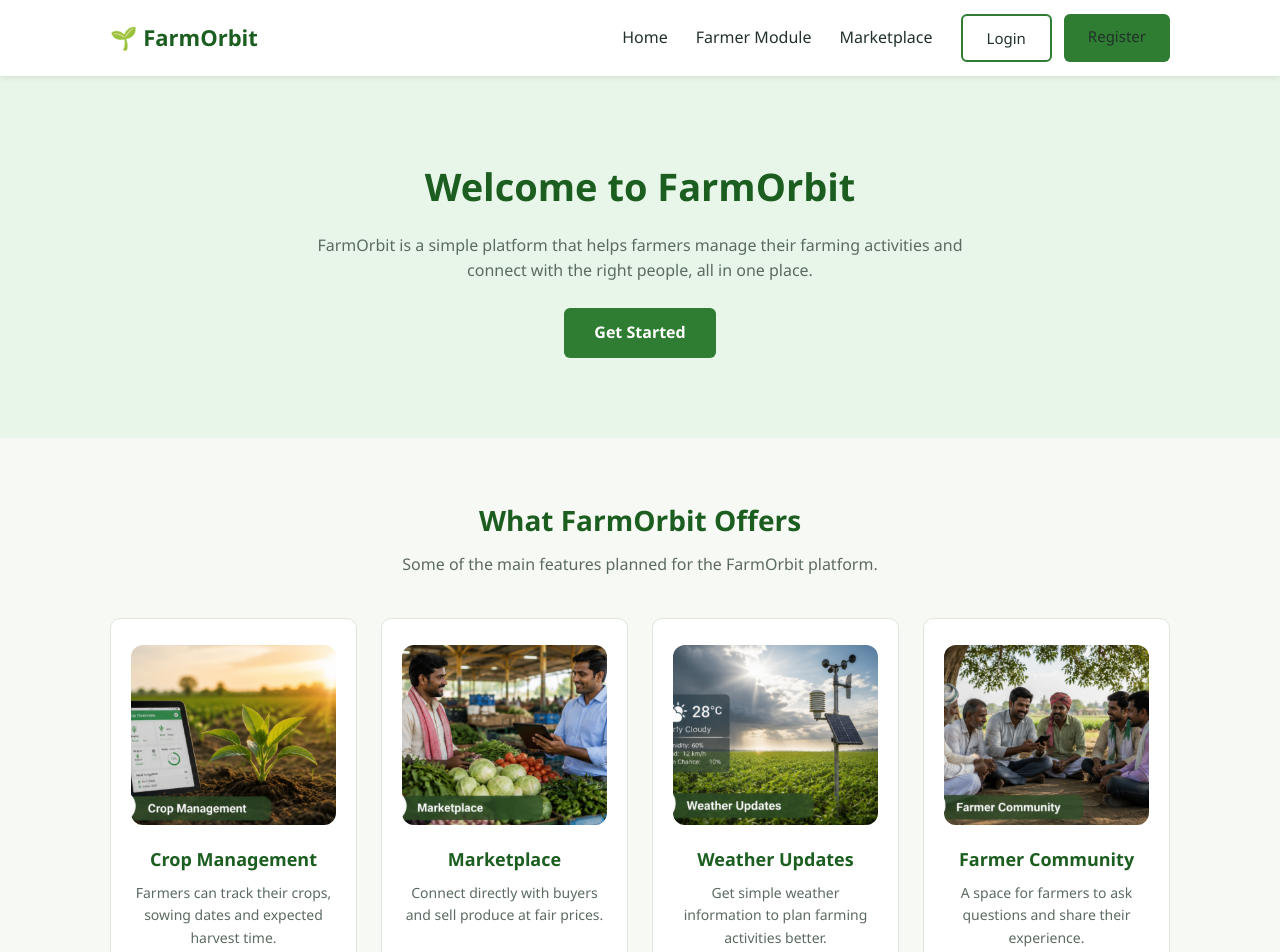
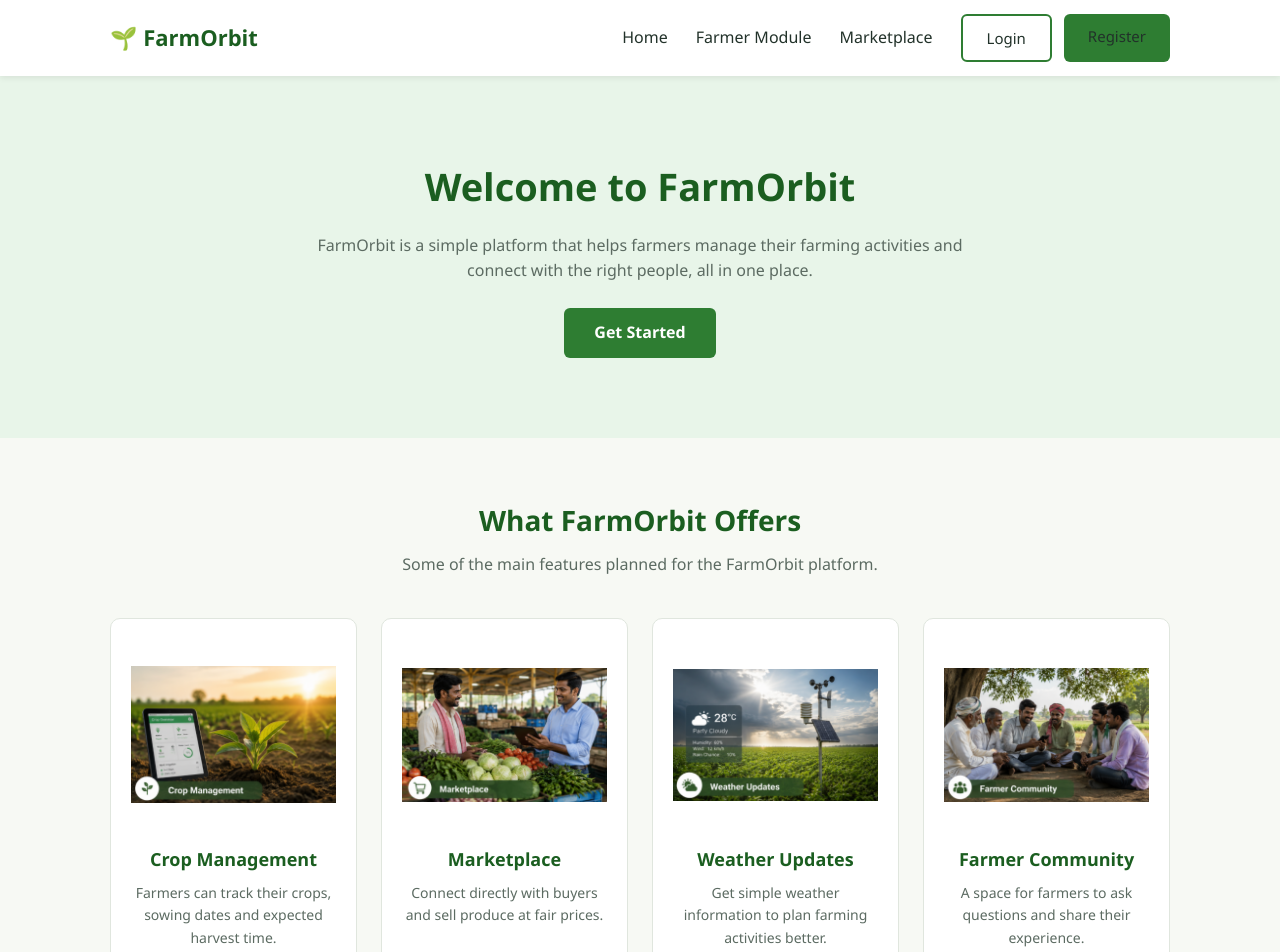
Before and after one commit to kalraananya2007-source/FarmOrbit, a React (Vite) app: page / in a window 1280 px wide. Shown: the top 952 px of the page. Built offline with nearby package versions, Linux system fonts and the light colour scheme.

Commit message:
Fixed featured images

```diff
--- a/src/pages/Home.css
+++ b/src/pages/Home.css
@@ -132,11 +132,14 @@
   overflow: hidden;
   border-radius: 12px;
   margin-bottom: 20px;
+  display: flex;
+  justify-content: center;
+  align-items: center;
 }
 
 .feature-image img {
   width: 100%;
   height: 100%;
-  object-fit: cover;
+  object-fit: contain;
   display: block;
 }
```
